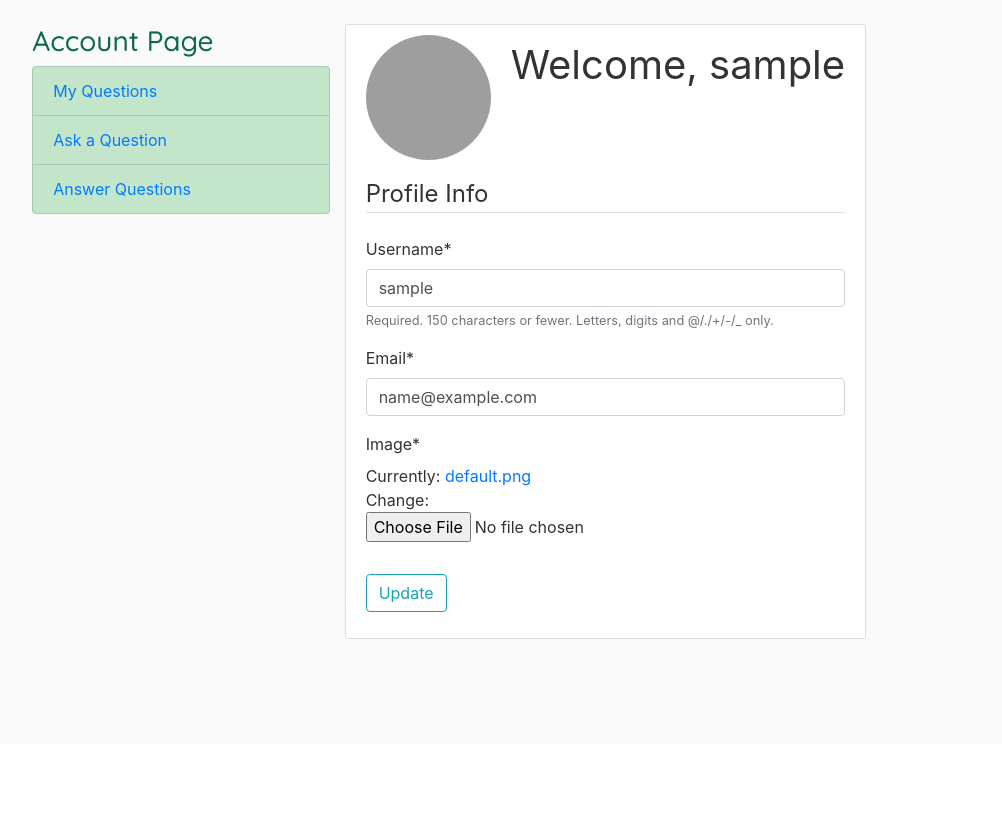
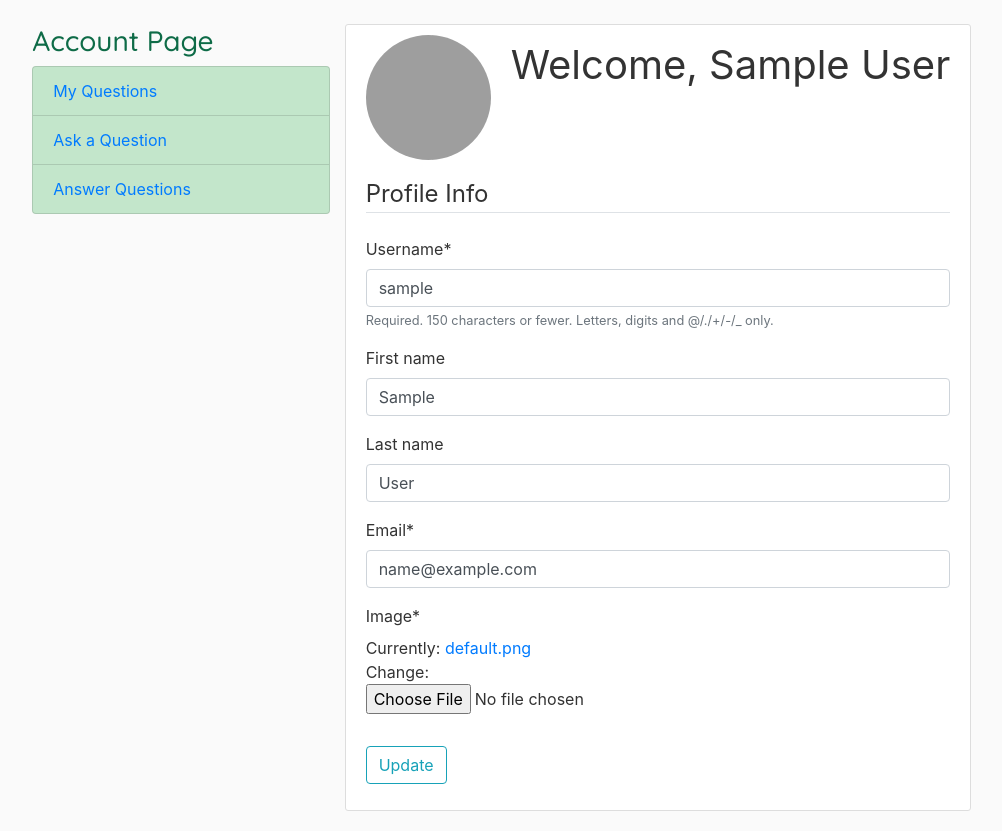
Before and after one commit to jtkim03/Find-a-QT, a Django app: page /profile/ in a window 1280 px wide. Shown: the part 56-887 px from the top of the page, without its empty margins (77-1079 px from the left). Before the commit the page ends 695 px from the top, so only its background shows below. Run offline with Django 3.2, Linux system fonts and the light colour scheme; the visitor is signed in with stand-in values (Sample User, id 1); some libraries are stand-ins or nearby versions; grey boxes are pictures that could not be loaded.

Commit message:
small profile change

```diff
--- a/users/forms.py
+++ b/users/forms.py
@@ -6,10 +6,17 @@ from .models import Profile
 
 class UserRegisterForm(UserCreationForm):
     email = forms.EmailField() #May need to be required if we want to link it with google?
+    first_name = forms.CharField(max_length=30)
+    last_name = forms.CharField(max_length=30)
 
     class Meta:
         model = User #to affect this model
-        fields = ['username', 'email', 'password1', 'password2']
+        fields = ['username',
+                  'first_name',
+                  'last_name',
+                  'email',
+                  'password1',
+                  'password2']
 
 
 class UserUpdateForm(forms.ModelForm):
@@ -17,7 +24,7 @@ class UserUpdateForm(forms.ModelForm):
 
     class Meta:
         model = User #to affect this model
-        fields = ['username', 'email']
+        fields = ['username', 'first_name', 'last_name', 'email']
 
 class ProfileUpdateForm(forms.ModelForm):
     class Meta:
--- a/users/templates/users/login.html
+++ b/users/templates/users/login.html
@@ -16,6 +16,10 @@
             <small class="text-muted">
                 Need an Account? <a class="ml-2" href="{%url 'register' %}">Sign Up</a>
             </small>
+            <br>
+            <small class="text-muted">
+                Forgot Password? <a class="ml-2" href="{%url 'register' %}">Reset Password</a>
+            </small>
         </div>
     </div>
 {% endblock %}
--- a/users/templates/users/profile.html
+++ b/users/templates/users/profile.html
@@ -29,7 +29,7 @@
   <div class="media">
     <img class="rounded-circle account-img" src="{{ user.profile.image.url }}">
     <div class="media-body">
-      <p class="account-heading">Welcome, {{user.username}}</p>
+      <p class="account-heading">Welcome, {{user.first_name}} {{user.last_name}}</p>
     </div>
   </div>
   <form method="POST" enctype="multipart/form-data">
```
